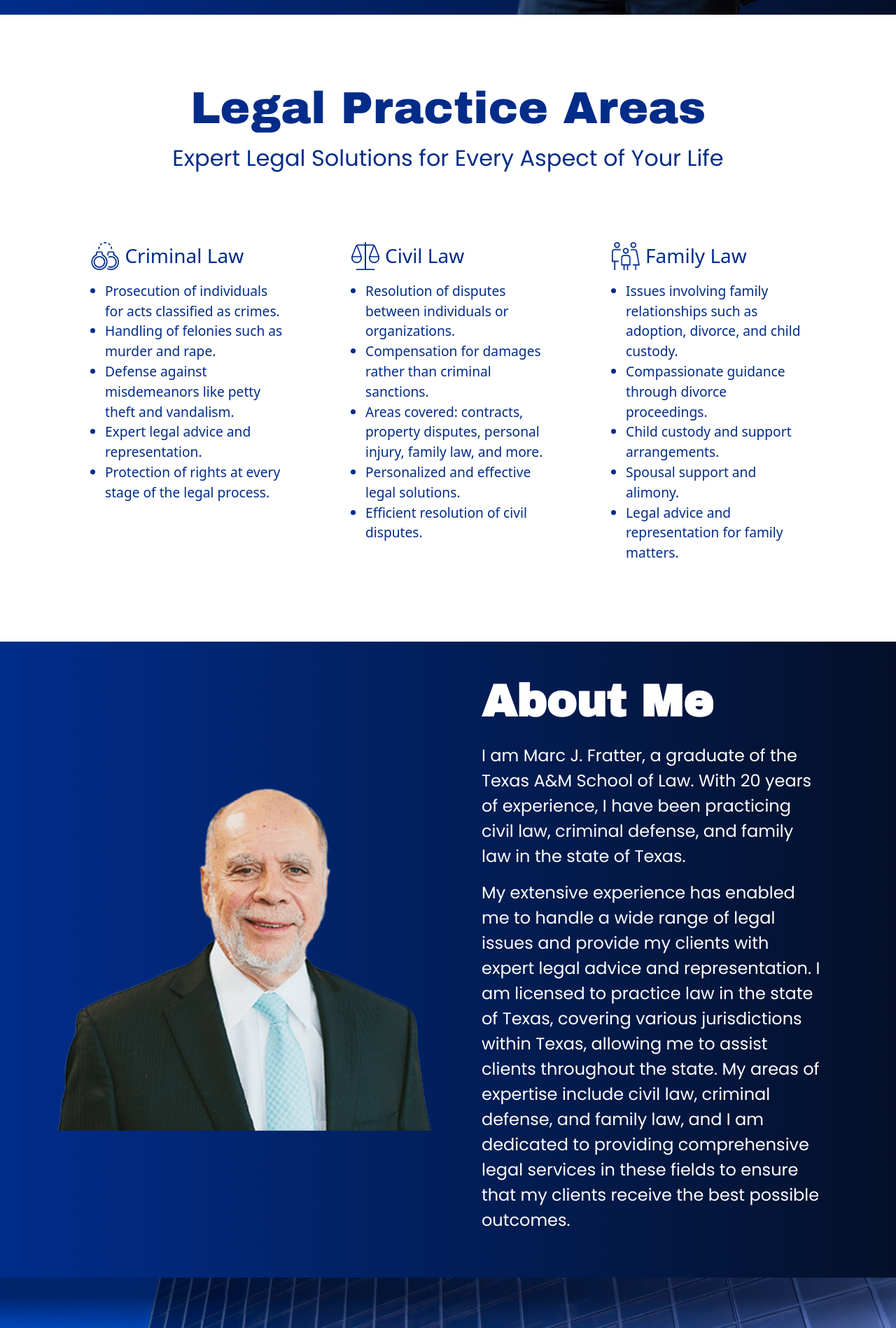
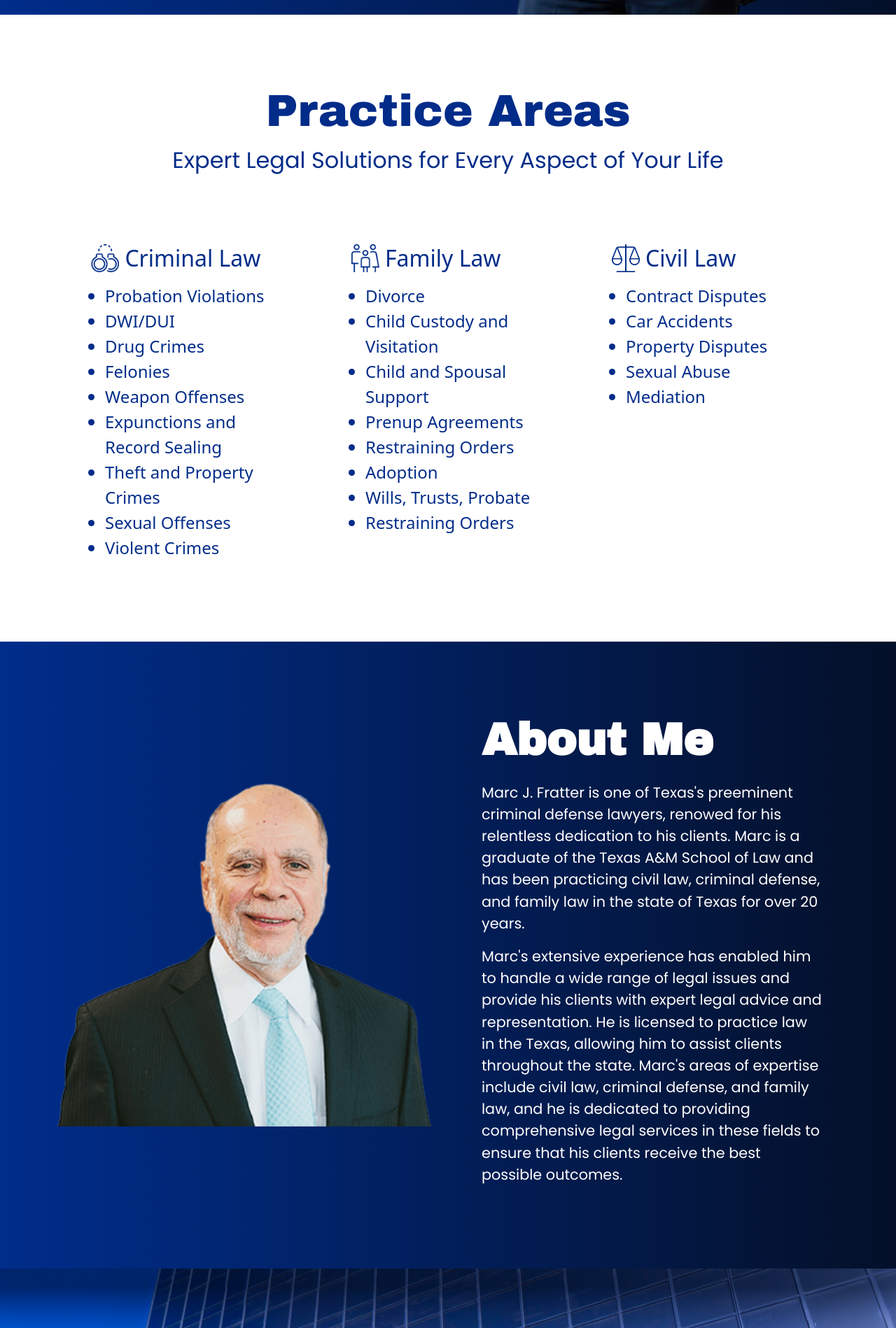
Before and after one commit to FacundoQuiroga9/lawfirm, a React (Vite) app: page / in a window 1280 px wide. Shown: the part 902-2800 px from the top of the page at 70% size. Built offline with nearby package versions, Linux system fonts and the light colour scheme; grey boxes are pictures that could not be loaded.

Commit message:
Modificado contenido de las areas de expertise y tambien del about

```diff
--- a/src/components/About/About.css
+++ b/src/components/About/About.css
@@ -23,7 +23,7 @@
 }
 
 #about p{
-  font-size: 1.5rem;
+  font-size: 1.3rem;
 }
 
 
--- a/src/components/About/About.jsx
+++ b/src/components/About/About.jsx
@@ -12,10 +12,10 @@ const AboutSection = () => {
       <Col className="about-content">
         <h2>About Me</h2>
         <p>
-          I am Marc J. Fratter, a graduate of the Texas A&M School of Law. With 20 years of experience, I have been practicing civil law, criminal defense, and family law in the state of Texas.
+          Marc J. Fratter is one of Texas's preeminent criminal defense lawyers, renowed for his relentless dedication to his clients. Marc is a graduate of the Texas A&M School of Law and has been practicing civil law, criminal defense, and family law in the state of Texas for over 20 years.
         </p>
         <p>
-        My extensive experience has enabled me to handle a wide range of legal issues and provide my clients with expert legal advice and representation. I am licensed to practice law in the state of Texas, covering various jurisdictions within Texas, allowing me to assist clients throughout the state. My areas of expertise include civil law, criminal defense, and family law, and I am dedicated to providing comprehensive legal services in these fields to ensure that my clients receive the best possible outcomes.
+        Marc's extensive experience has enabled him to handle a wide range of legal issues and provide his clients with expert legal advice and representation. He is licensed to practice law in the Texas, allowing him to assist clients throughout the state. Marc's areas of expertise include civil law, criminal defense, and family law, and he is dedicated to providing comprehensive legal services in these fields to ensure that his clients receive the best possible outcomes.
         </p>
       </Col>
     </Row>
--- a/src/components/Contact/Contact.jsx
+++ b/src/components/Contact/Contact.jsx
@@ -8,15 +8,15 @@ const Contact = () => {
       <Container className="d-flex align-items-center justify-content-center" style={{ minHeight: '100vh' }}>
         <Row>
           <Col lg={7} className="text-center text-md-start contact-info p-5">
-            <h2>Get a Personal Consultation</h2>
+            <h2>Free Personal Consultation</h2>
             <h5><strong>Address</strong></h5>
             <p>101 E Park Blvd Suite 355, Plano, TX 75074</p>
             <h5><strong>Contact</strong></h5>
-            <p>info@company.com</p>
+            <p>mfratter@yahoo.com</p>
             <p>(214) 471-3434</p>
             <h5><strong>Open Hours</strong></h5>
-            <p>Monday-Saturday 8 am – 6 pm</p>
-            <p>Sunday 11 am – 4 pm</p>
+            <p>Monday-Saturday: 8 am – 6 pm</p>
+            <p>Sunday: 11 am – 4 pm</p>
           </Col>
           <Col lg={5} className="mt-3 mt-md-0" >
             <Map />
--- a/src/components/ServicesSection/ServicesSection.css
+++ b/src/components/ServicesSection/ServicesSection.css
@@ -14,7 +14,7 @@
 }
 
 .list{
-  font-size: 1.2rem;
+  font-size: 1.5rem;
   margin-top: 1rem;
   padding-left: 20px;
   color: #022C89;
@@ -29,6 +29,7 @@
 .legal-title{
   display: inline !important;
   margin: 0 !important;
+  font-size: 2rem;
 }
 .service-item{
   padding: 0 3rem !important;
@@ -44,13 +45,13 @@
     margin-bottom: 2rem;
   }
   .legal-title{
-    font-size: 2rem;
+    font-size: 1.5rem;
   }
   .icon-png{
     height: 2rem !important;
   }
   .list{
-    font-size: 1.2rem;
+    font-size: 1rem;
     margin-bottom: 2rem;
   }
   .service-item{
--- a/src/components/ServicesSection/ServicesSection.jsx
+++ b/src/components/ServicesSection/ServicesSection.jsx
@@ -8,10 +8,10 @@ const ServicesSection = () => {
   return (
     <section id="services" className="services-section py-5">
       <Container className="d-flex flex-column align-items-center justify-content-center" style={{ minHeight: '100vh' }}>
-        <h2 className="text-center services-title">Legal Practice Areas</h2>
+        <h2 className="text-center services-title">Practice Areas</h2>
         <p className="text-center services-text">Expert Legal Solutions for Every Aspect of Your Life</p>
         <Row className="mt-5 w-100 justify-content-center">
-          <Col lg={4} className="service-item">
+          <Col md={4} lg={4} className="service-item">
           <Row className="d-flex flex-direction-row">
             <Col className="d-flex align-items-center">
             <img src={handcuffs} alt="" className="icon-png me-2" />
@@ -19,14 +19,36 @@ const ServicesSection = () => {
             </Col>
           </Row>
           <ul className="list">
-              <li>Prosecution of individuals for acts classified as crimes.</li>
-              <li>Handling of felonies such as murder and rape.</li>
-              <li>Defense against misdemeanors like petty theft and vandalism.</li>
-              <li>Expert legal advice and representation.</li>
-              <li>Protection of rights at every stage of the legal process.</li>
+              <li>Probation Violations</li>
+              <li>DWI/DUI</li>
+              <li>Drug Crimes</li>
+              <li>Felonies</li>
+              <li>Weapon Offenses</li>
+              <li>Expunctions and Record Sealing</li>
+              <li>Theft and Property Crimes</li>
+              <li>Sexual Offenses</li>
+              <li>Violent Crimes</li>
             </ul>
           </Col>
-          <Col lg={4} className="service-item middle">
+          <Col md={4} lg={4} className="service-item">
+          <Row className="d-flex flex-direction-row">
+            <Col className="d-flex align-items-center">
+            <img src={family} alt="" className="icon-png me-2" />
+            <h3 className="legal-title">Family Law</h3>
+            </Col>
+          </Row>
+          <ul className="list">
+              <li>Divorce</li>
+              <li>Child Custody and Visitation</li>
+              <li>Child and Spousal Support</li>
+              <li>Prenup Agreements</li>
+              <li>Restraining Orders</li>
+              <li>Adoption</li>
+              <li>Wills, Trusts, Probate</li>
+              <li>Restraining Orders</li>
+            </ul>
+          </Col>
+          <Col md={4} lg={4} className="service-item middle">
           <Row className="d-flex flex-direction-row">
             <Col className="d-flex align-items-center">
             <img src={civil} alt="" className="icon-png me-2" />
@@ -34,26 +56,11 @@ const ServicesSection = () => {
             </Col>
           </Row>
           <ul className="list">
-              <li>Resolution of disputes between individuals or organizations.</li>
-              <li>Compensation for damages rather than criminal sanctions.</li>
-              <li>Areas covered: contracts, property disputes, personal injury, family law, and more.</li>
-              <li>Personalized and effective legal solutions.</li>
-              <li>Efficient resolution of civil disputes.</li>
-            </ul>
-          </Col>
-          <Col lg={4} className="service-item">
-          <Row className="d-flex flex-direction-row">
-            <Col className="d-flex align-items-center">
-            <img src={family} alt="" className="icon-png me-2" />
-            <h3 className="legal-title">Family Law</h3>
-            </Col>
-          </Row>
-          <ul className="list">
-              <li>Issues involving family relationships such as adoption, divorce, and child custody.</li>
-              <li>Compassionate guidance through divorce proceedings.</li>
-              <li>Child custody and support arrangements.</li>
-              <li>Spousal support and alimony.</li>
-              <li>Legal advice and representation for family matters.</li>
+              <li>Contract Disputes</li>
+              <li>Car Accidents</li>
+              <li>Property Disputes</li>
+              <li>Sexual Abuse</li>
+              <li>Mediation</li>
             </ul>
           </Col>
         </Row>
```
